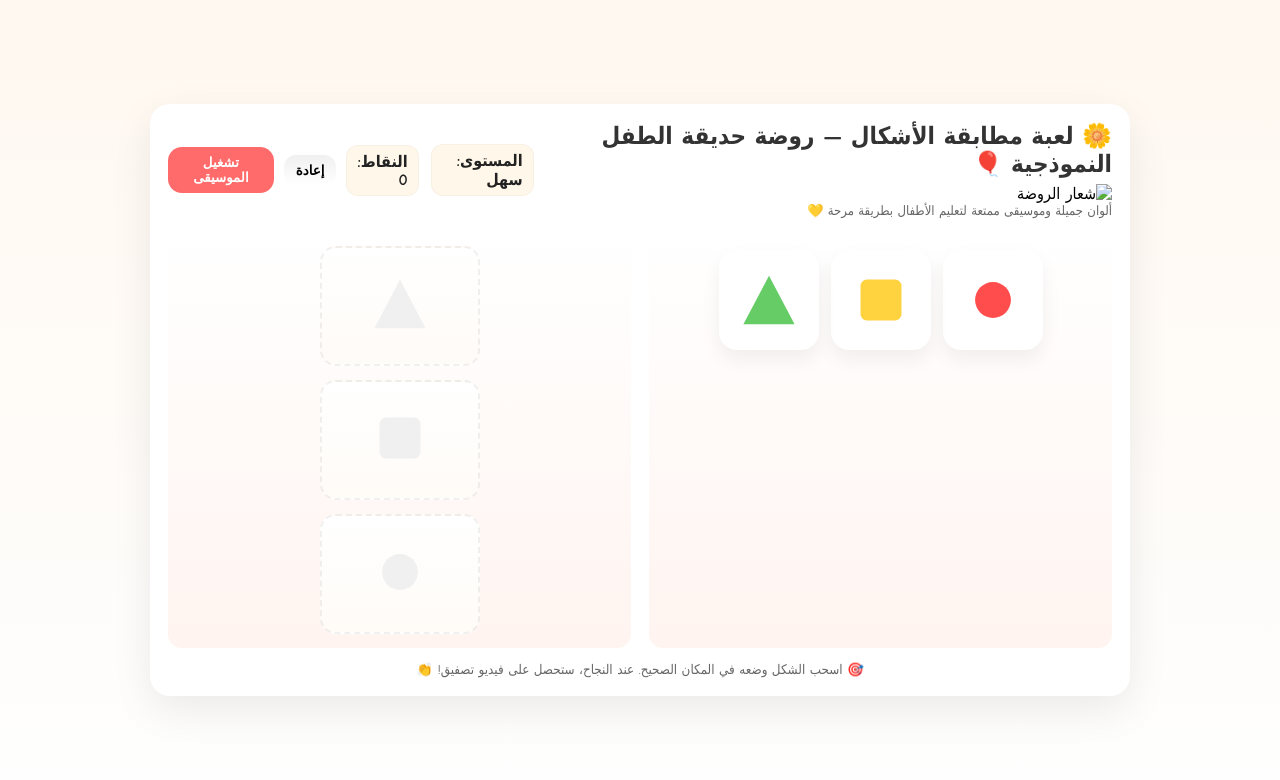
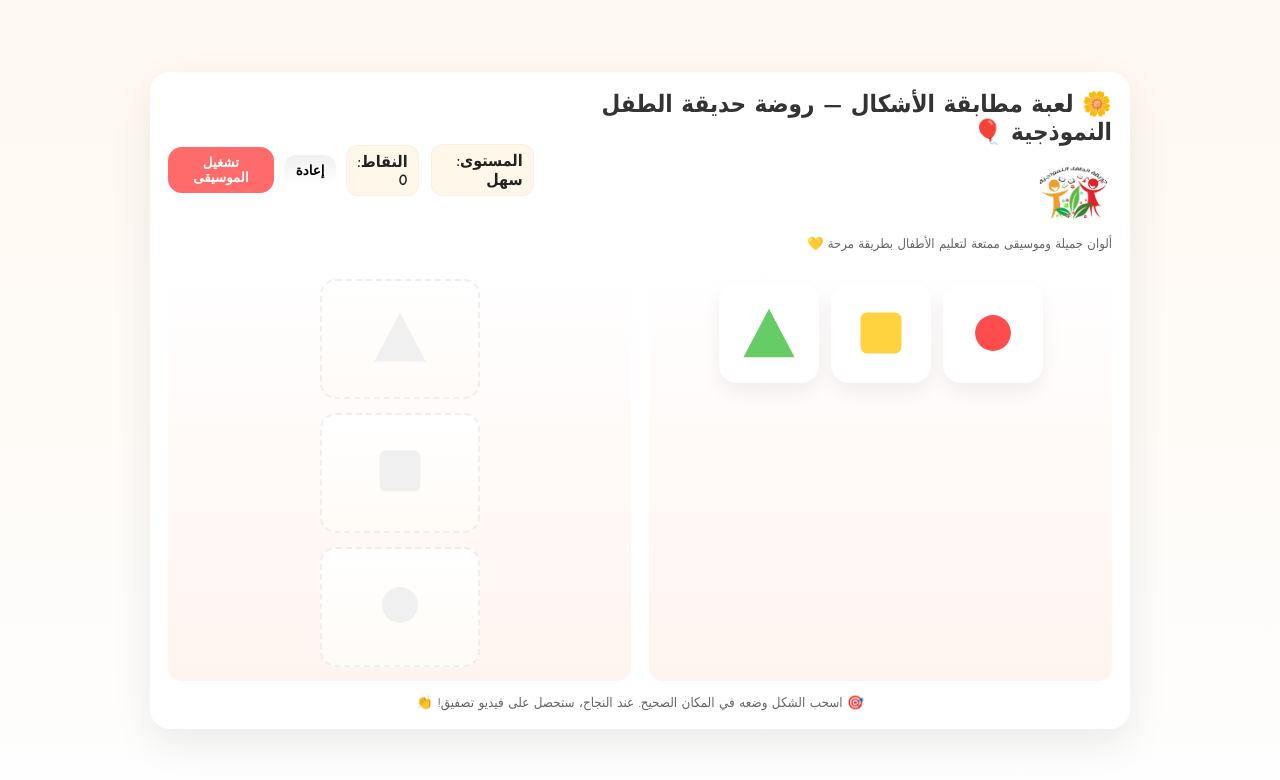
Before and after one commit to bashyairt-dotcom/hadecat_altivalll, a plain HTML site: page game.html in a window 1280 px wide. Drawn offline with Linux system fonts and the light colour scheme.

Commit message:
Update game.html

```diff
--- a/game.html
+++ b/game.html
@@ -214,7 +214,7 @@
     <header>
       <div>
         <h1>🌼 لعبة مطابقة الأشكال — روضة حديقة الطفل النموذجية 🎈</h1>
-        <img src="logdo.png" class="logo" alt="شعار الروضة">
+        <img src="logo.png" class="logo" alt="شعار الروضة">
         <div style="font-size:13px;color:#666">ألوان جميلة وموسيقى ممتعة لتعليم الأطفال بطريقة مرحة 💛</div>
       </div>
 
```
